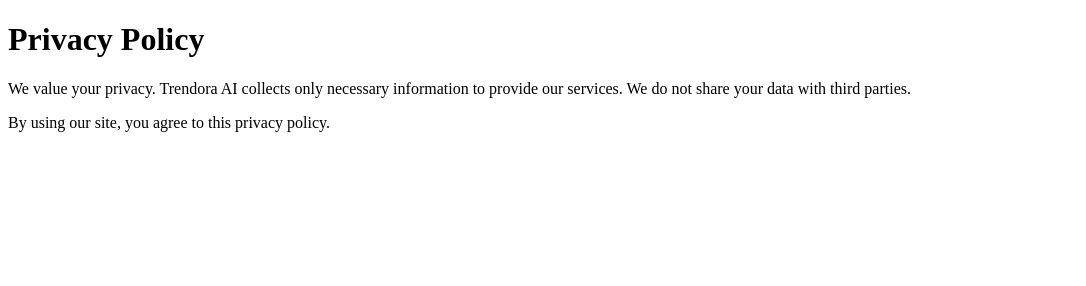
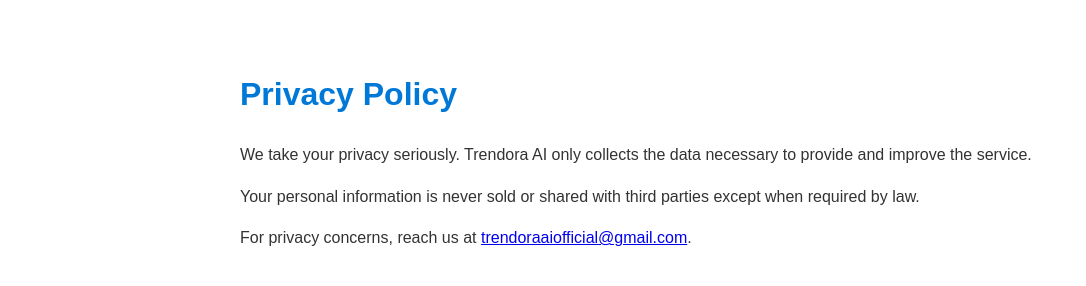
Before and after one commit to Trendora-ai/trendora-ai.github.io, a plain HTML site: page privacy.html in a window 1280 px wide. Shown: the whole page, without its empty margins (0-1086 px from the left). Drawn offline with Linux system fonts and the light colour scheme.

Commit message:
Update privacy.html

```diff
--- a/privacy.html
+++ b/privacy.html
@@ -1,10 +1,18 @@
-
 <!DOCTYPE html>
-<html>
-<head><title>Privacy Policy - Trendora AI</title></head>
+<html lang="en">
+<head>
+  <meta charset="UTF-8" />
+  <title>Privacy Policy - Trendora AI</title>
+  <meta name="description" content="Understand how Trendora AI handles your data.">
+  <style>
+    body { font-family: Arial, sans-serif; max-width: 800px; margin: 2rem auto; padding: 1rem; line-height: 1.6; background-color: #fff; color: #333; }
+    h1 { color: #0078d7; }
+  </style>
+</head>
 <body>
-<h1>Privacy Policy</h1>
-<p>We value your privacy. Trendora AI collects only necessary information to provide our services. We do not share your data with third parties.</p>
-<p>By using our site, you agree to this privacy policy.</p>
+  <h1>Privacy Policy</h1>
+  <p>We take your privacy seriously. Trendora AI only collects the data necessary to provide and improve the service.</p>
+  <p>Your personal information is never sold or shared with third parties except when required by law.</p>
+  <p>For privacy concerns, reach us at <a href="mailto:trendoraaiofficial@gmail.com">trendoraaiofficial@gmail.com</a>.</p>
 </body>
 </html>
```
